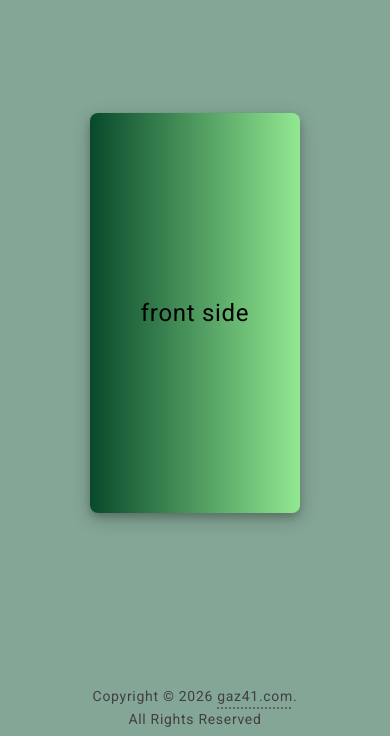
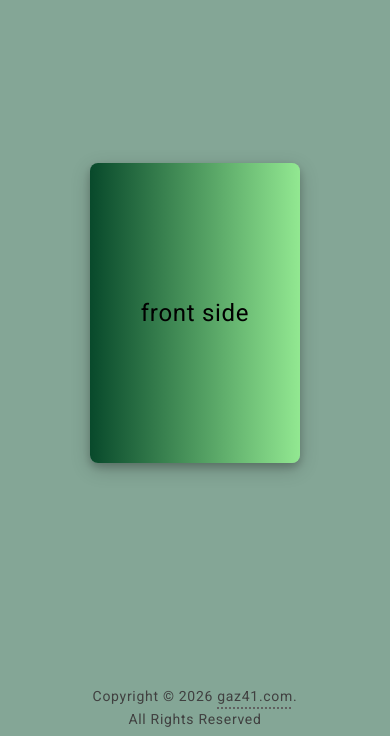
Before and after one commit to gaz41/flip-card, a plain HTML site: page index.html in a window 390 px wide. Shown: the part 108-844 px from the top of the page. Drawn offline with Linux system fonts and the light colour scheme.

Commit message:
update 1

```diff
--- a/style.css
+++ b/style.css
@@ -123,12 +123,14 @@ main {
   text-decoration-color: var(--copyColor4);
 }
 
-@media only screen and (max-width: 398px) {
+@media only screen and (max-width: 440px) {
   .card {
     width: 250px;
-    height: 400px;
+    height: 300px;
   }
+}
 
+@media only screen and (max-width: 398px) {
   .copy {
     padding: 6px 0;
     line-height: 1.6;
```
